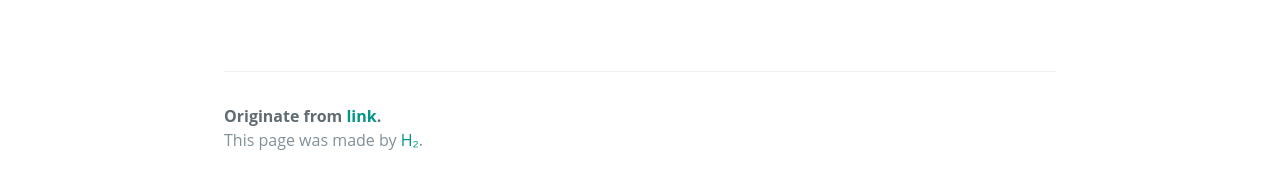
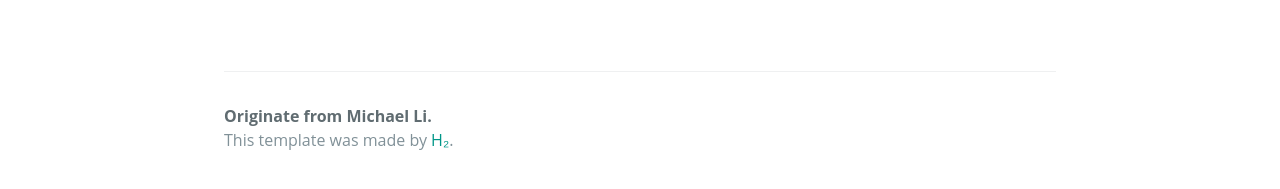
Before and after one commit to zl323/zl323.github.io, a Jekyll site: the page built from index.html, in a window 1280 px wide. Shown: the part 428-617 px from the top of the page. Built offline with Jekyll 4.4.1, drawn with Linux system fonts in a browser that asks for light colours; some web fonts are replaced.

Commit message:
change footers

```diff
--- a/_config.yml
+++ b/_config.yml
@@ -1,7 +1,7 @@
 title: Link #博客标题
 description: Welcome #博客描述
 keywords: blog,css,html,php #博客关键字
-author: "Link"
+author: "Michael Li"
 
 #title hide and show
 hide: (つェ⊂)我藏好啦
--- a/_layouts/default.html
+++ b/_layouts/default.html
@@ -98,8 +98,8 @@
       {{ content }}
 
       <footer class="site-footer">
-        <span class="site-footer-owner">Originate from <a href="https://atlinker.cn">link</a>.</span>
-        <span class="site-footer-credits">This page was made by<a href="https://github.com/link9596/hydrogen/"> H₂</a>.</span><br>
+        <span class="site-footer-owner">Originate from Michael Li.</span>
+        <span class="site-footer-credits">This template was made by<a href="https://github.com/link9596/hydrogen/"> H₂</a>.</span><br>
         {% comment %} <span class="site-footer-credits" style="font-size:12px">Already <span id="sitetime"></span> days.</span> {% endcomment %}
         {% comment %} Gh icon
         <span class="my-span-icon">
```
